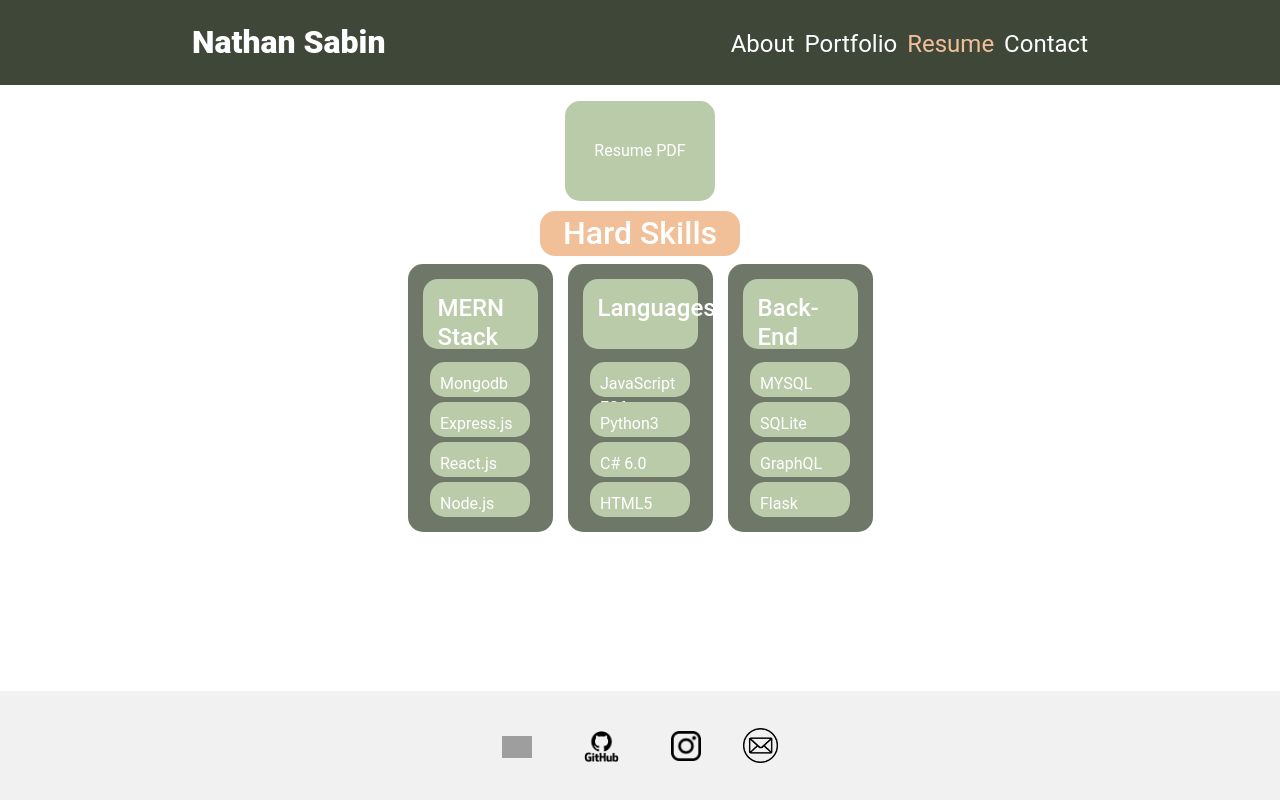
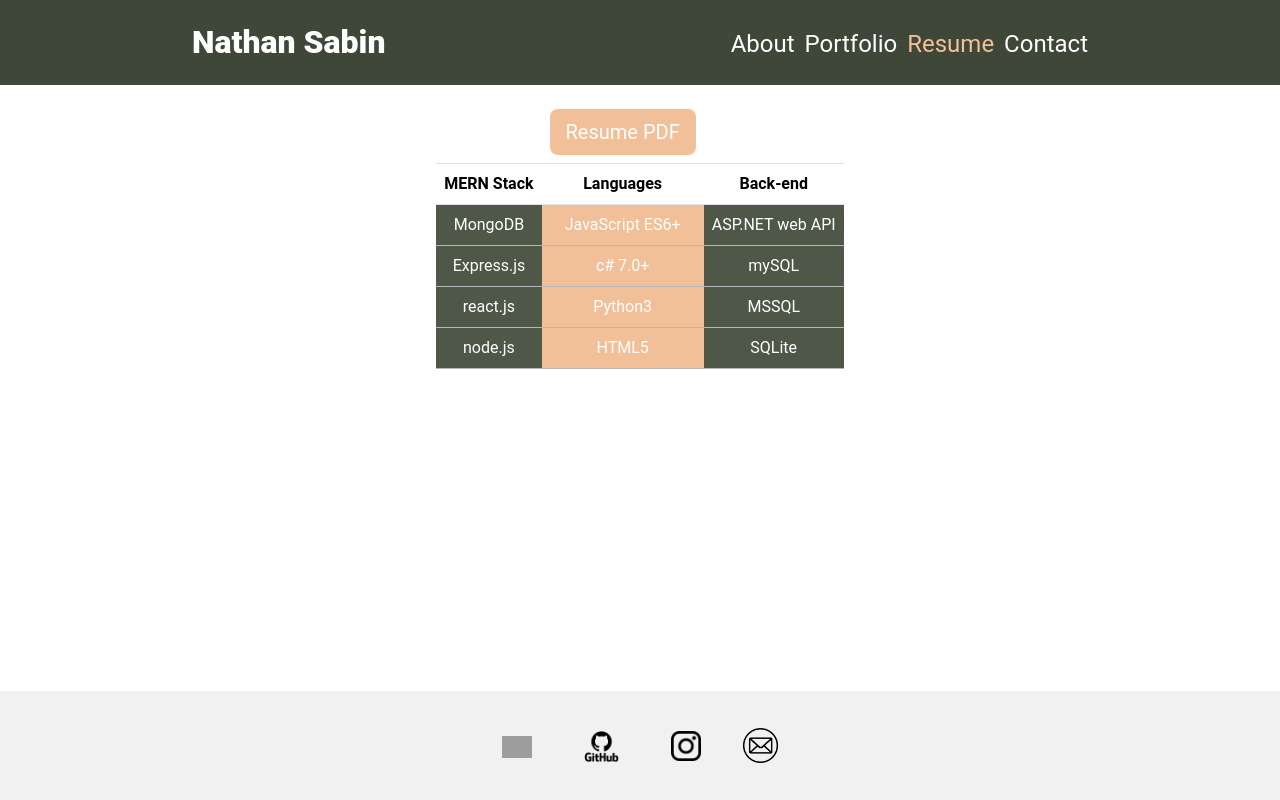
Before and after one commit to nathansabin/Nathan-Sabin-Portfolio, a React (Create React App) app: page / in a window 1280 px wide. Both pictures are taken after a click on the item "Resume". Built offline with nearby package versions, Linux system fonts and the light colour scheme; grey boxes are pictures that could not be loaded.

Commit message:
adjusted resume style

```diff
--- a/src/pages/resume/index.js
+++ b/src/pages/resume/index.js
@@ -5,34 +5,43 @@ import pdf from "../../assets/Nathan Sabin.pdf";
 export default function Resume() {
     return (
         <div className='resume-format'>
-            <a href={pdf}><button className="pdf">Resume PDF</button></a>
             <div className='hard-skills'>
-                <nav className='tag-name'>
-                    <h2>Hard Skills</h2>
-                </nav>
-                <div className="list">
-                    <ol className='list-box'>
-                        <h4>MERN Stack</h4>
-                        <li>Mongodb</li>
-                        <li>Express.js</li>
-                        <li>React.js</li>
-                        <li>Node.js</li>
-                    </ol>
-                    <ol className='list-box'>
-                        <h4>Languages</h4>
-                        <li>JavaScript ES6+</li>
-                        <li>Python3</li>
-                        <li>C# 6.0</li>
-                        <li>HTML5</li>
-                    </ol>
-                    <ol className='list-box'>
-                        <h4>Back-End</h4>
-                        <li>MYSQL</li>
-                        <li>SQLite</li>
-                        <li>GraphQL</li>
-                        <li>Flask</li>
-                    </ol>
-                </div>
+            <table class="table table-hover">
+            <thead>
+                <tr>
+                    <th/>
+                    <th scope="col"> <a href={pdf}><button className="pdf btn btn-primary btn-lg">Resume PDF</button></a></th>
+                    <th/>
+                </tr>
+                <tr class="heads">
+                    <th scope="col">MERN Stack</th>
+                    <th scope="col">Languages</th>
+                    <th scope="col">Back-end</th>
+                </tr>
+            </thead>
+            <tbody class="tables">
+                <tr class="table-secondary">
+                    <td>MongoDB</td>
+                    <td>JavaScript ES6+</td>
+                    <td>ASP.NET web API</td>
+                </tr>
+                <tr class="table-secondary">
+                    <td>Express.js</td>
+                    <td>c# 7.0+</td>
+                    <td>mySQL</td>
+                </tr>
+                <tr class="table-secondary">
+                    <td>react.js</td>
+                    <td>Python3</td>
+                    <td>MSSQL</td>
+                </tr>
+                <tr class="table-secondary">
+                    <td>node.js</td>
+                    <td>HTML5</td>
+                    <td>SQLite</td>
+                </tr>
+            </tbody>
+            </table>
             </div>
         </div>
     )
--- a/src/pages/resume/resume.css
+++ b/src/pages/resume/resume.css
@@ -7,89 +7,32 @@
     gap: 10px;
 }
 
-.pdf {
+a .pdf {
+    border: none;
     color: white;
-    border: 0px;
-    background-color: #BACBA9;
-    height: 100px;
-    width: 150px;
-    border-radius: 15px;
+    background-color: #F1BF98;
 }
-
-.pdf:hover {
-    background-color: #4F5749;
-    height: 105px;
-    width: 155px;
-}
-
-.hard-skills  h2 {
-    width: 200px;
-    height: 45px;
-    border-radius: 15px;
-    background-color: #F1BF98;
-    color: white;
-    display: flex;
-    flex-direction: row;
-    align-items: center;
-    justify-content: center;
-}
-
-.hard-skills div {
-    display: flex;
-    flex-direction: row;
+.hard-skills {
     margin-bottom: 100px;
 }
 
-.hard-skills h4 {
-    width: 115px;
-    height: 70px;
-    padding: 15px;
-    border-radius: 15px;
+.heads th{
+    text-align: center;
+    background-color: white;
+}
+.tables tr :nth-child(even) {
+    background-color: #F1BF98;
     color: white;
-    justify-content: center;
-    align-items: center;
-    background-color: #BACBA9;
+    text-align: center;
 }
-
-.list-box {
-    width: auto;
-    height: auto;
-    padding: 15px;
-    border-radius: 15px;
-    display: flex;
-    gap: 15px;
-    background-color: #6F7769;
-
+.tables tr :nth-child(odd) {
+    background-color: #4F5749;
+    color:white;
+    text-align: center;
 }
-
-.hard-skills ol {
-    display: flex;
-    flex-direction: column;
-    gap: 5px;
-    align-items: center;
-    justify-content: center;
+.tables tr td:hover {
+    color:#F1BF98;
 }
-
-.hard-skills ol li {
-    color: white;
-    width: 100px;
-    padding: 10px;
-    height: 35px;
-    border-radius: 15px;
-    background-color: #BACBA9;
-    justify-content: center;
-    align-items: center;
+.tables tr:hover {
+    background-color: white;
 }
-
-.list {
-    display: flex;
-    flex-direction: column;
-    gap:15px;
-}
-
-.tag-name {
-    display: flex;
-    flex-direction: row;
-    justify-content: center;
-    margin: 0;
-}
```
